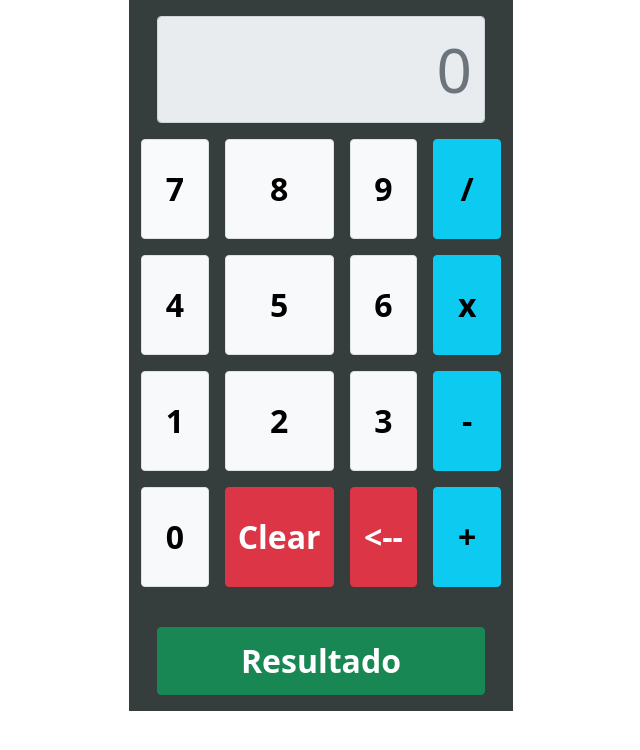
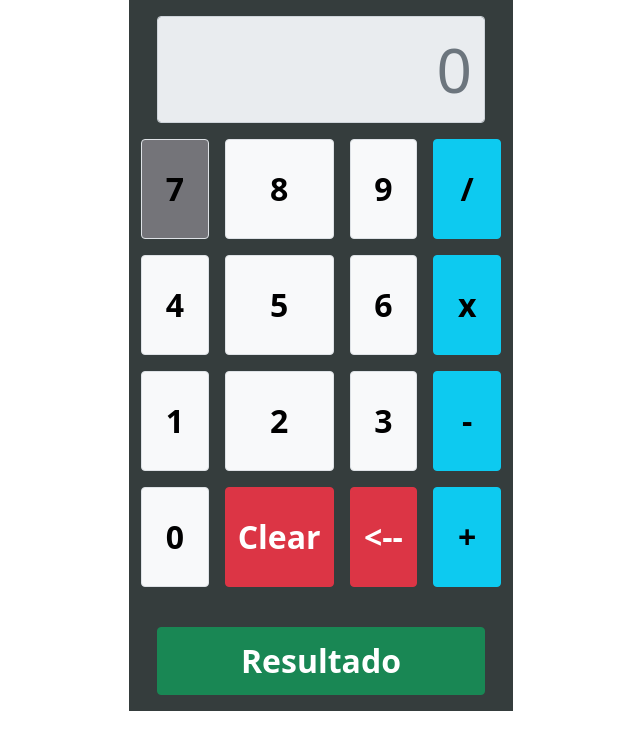
Before and after one commit to Arranzazu/calculadora, a plain HTML site: page Index.html in a window 1280 px wide. In both pictures the pointer is over the input 493 px from the left and 189 px from the top of the page. Shown: the whole page, without its empty margins (319-959 px from the left). Drawn offline with nearby package versions, Linux system fonts and the light colour scheme.

Commit message:
actualizo

```diff
--- a/CSS/Main.css
+++ b/CSS/Main.css
@@ -21,7 +21,9 @@
     font-size: 32px;
     font-weight: bold;
 }
-
+.btn-block:hover {
+    background-color: rgb(116, 116, 121);
+}
 
 
 .botonera {
```
